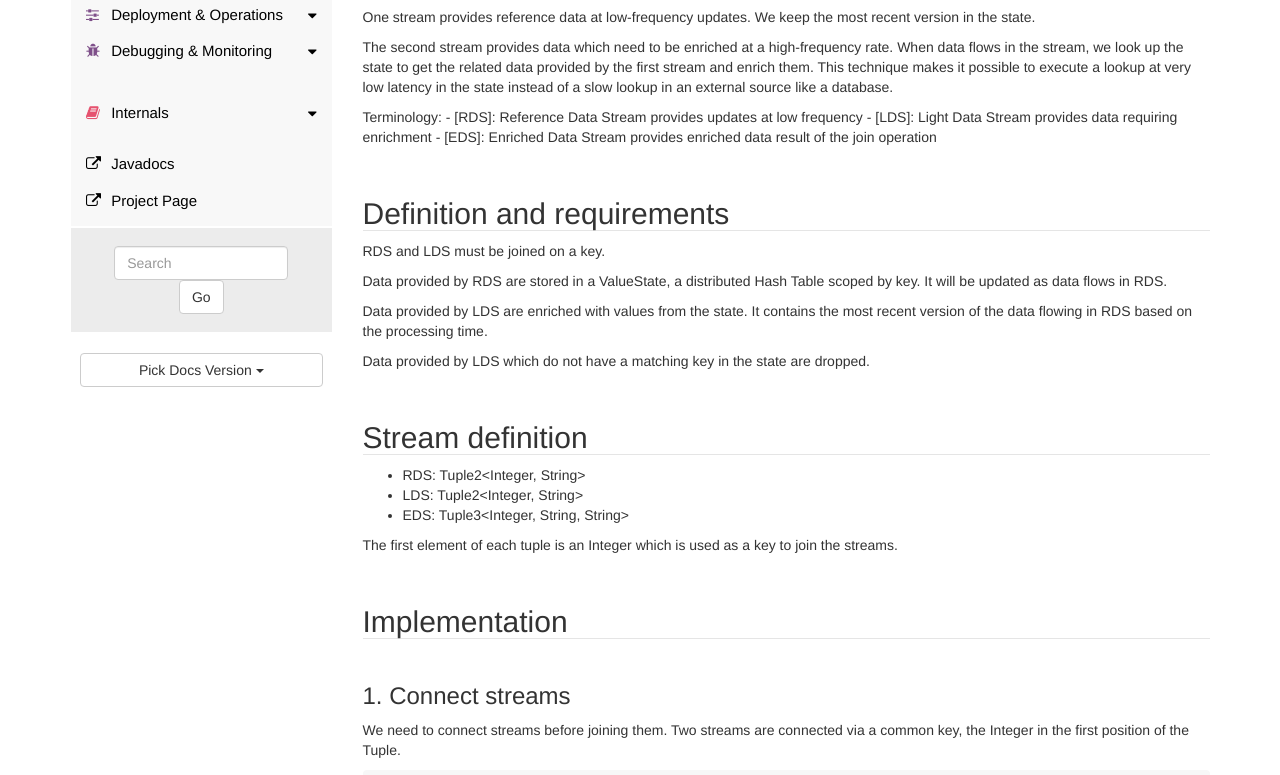
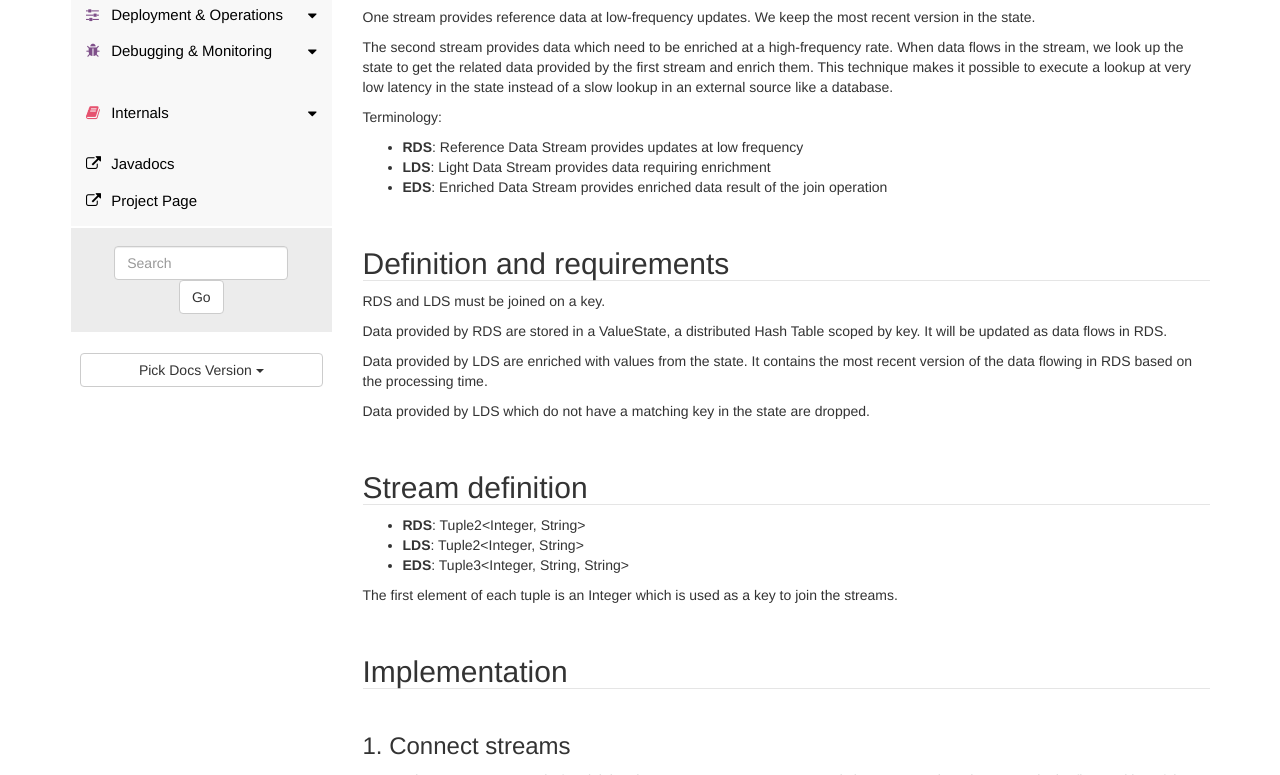
Before and after one commit to jameslafa/flink-docs, a plain HTML site: page cookbook/stream-enrichment-join.html in a window 1280 px wide. Shown: the part 496-1271 px from the top of the page. Drawn offline with nearby package versions, Linux system fonts and the light colour scheme; a script that the page names is missing.

Commit message:
[Flink-7628] Update Join Stream recipe

```diff
--- a/cookbook/stream-enrichment-join.html
+++ b/cookbook/stream-enrichment-join.html
@@ -3356,10 +3356,13 @@ under the License.
 
 <p>The second stream provides data which need to be enriched at a high-frequency rate. When data flows in the stream, we look up the state to get the related data provided by the first stream and enrich them. This technique makes it possible to execute a lookup at very low latency in the state instead of a slow lookup in an external source like a database.</p>
 
-<p>Terminology:
-  - [RDS]: Reference Data Stream provides updates at low frequency
-  - [LDS]: Light Data Stream provides data requiring enrichment
-  - [EDS]: Enriched Data Stream provides enriched data result of the join operation</p>
+<p>Terminology:</p>
+
+<ul>
+  <li><strong>RDS</strong>: Reference Data Stream provides updates at low frequency</li>
+  <li><strong>LDS</strong>: Light Data Stream provides data requiring enrichment</li>
+  <li><strong>EDS</strong>: Enriched Data Stream provides enriched data result of the join operation</li>
+</ul>
 
 <h2 id="definition-and-requirements">Definition and requirements</h2>
 
@@ -3374,9 +3377,9 @@ under the License.
 <h2 id="stream-definition">Stream definition</h2>
 
 <ul>
-  <li>RDS: Tuple2&lt;Integer, String&gt;</li>
-  <li>LDS: Tuple2&lt;Integer, String&gt;</li>
-  <li>EDS: Tuple3&lt;Integer, String, String&gt;</li>
+  <li><strong>RDS</strong>: Tuple2&lt;Integer, String&gt;</li>
+  <li><strong>LDS</strong>: Tuple2&lt;Integer, String&gt;</li>
+  <li><strong>EDS</strong>: Tuple3&lt;Integer, String, String&gt;</li>
 </ul>
 
 <p>The first element of each tuple is an Integer which is used as a key to join the streams.</p>
```
Also changed, not shown: index.html (+1 -1 lines).
